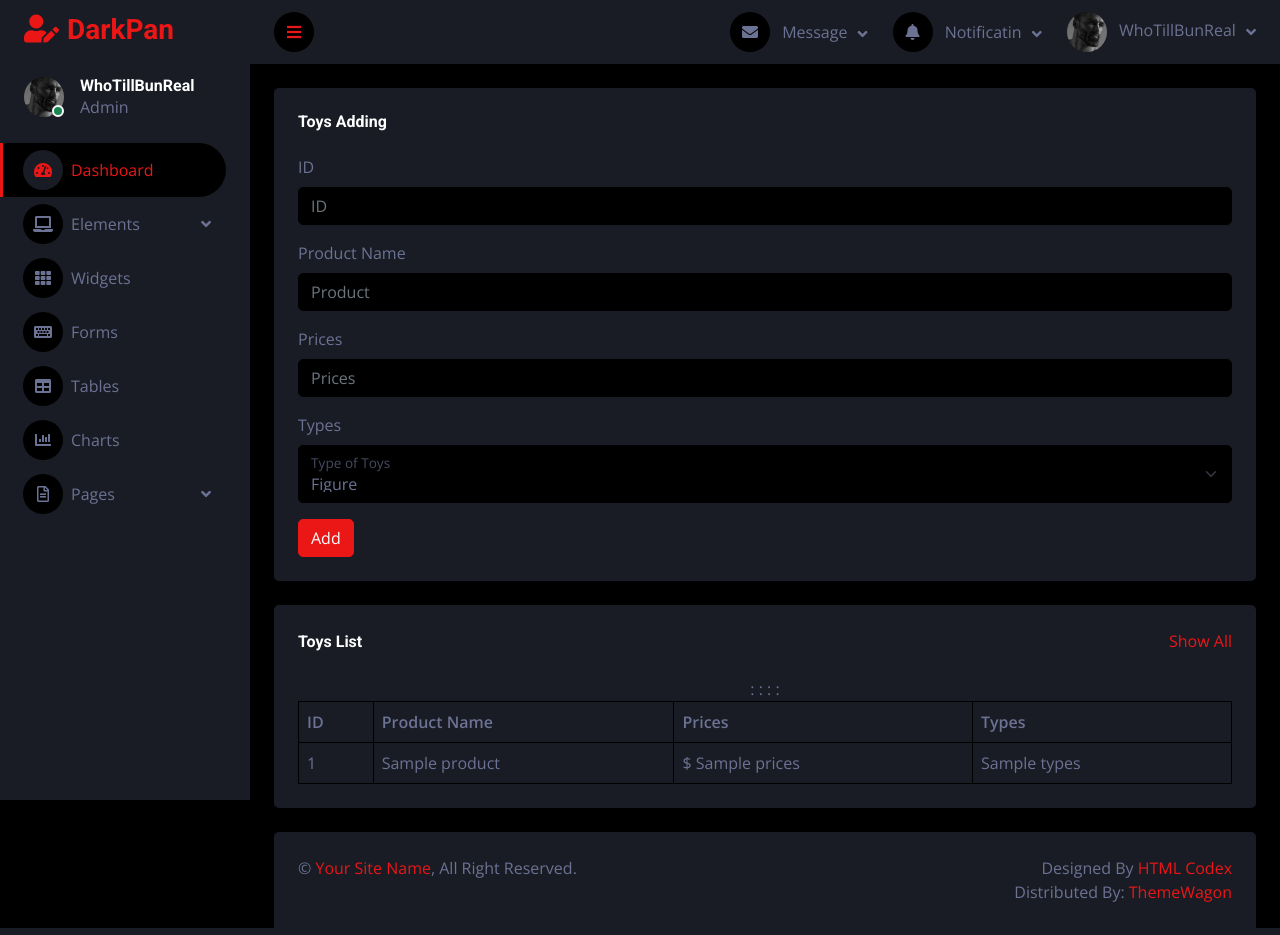
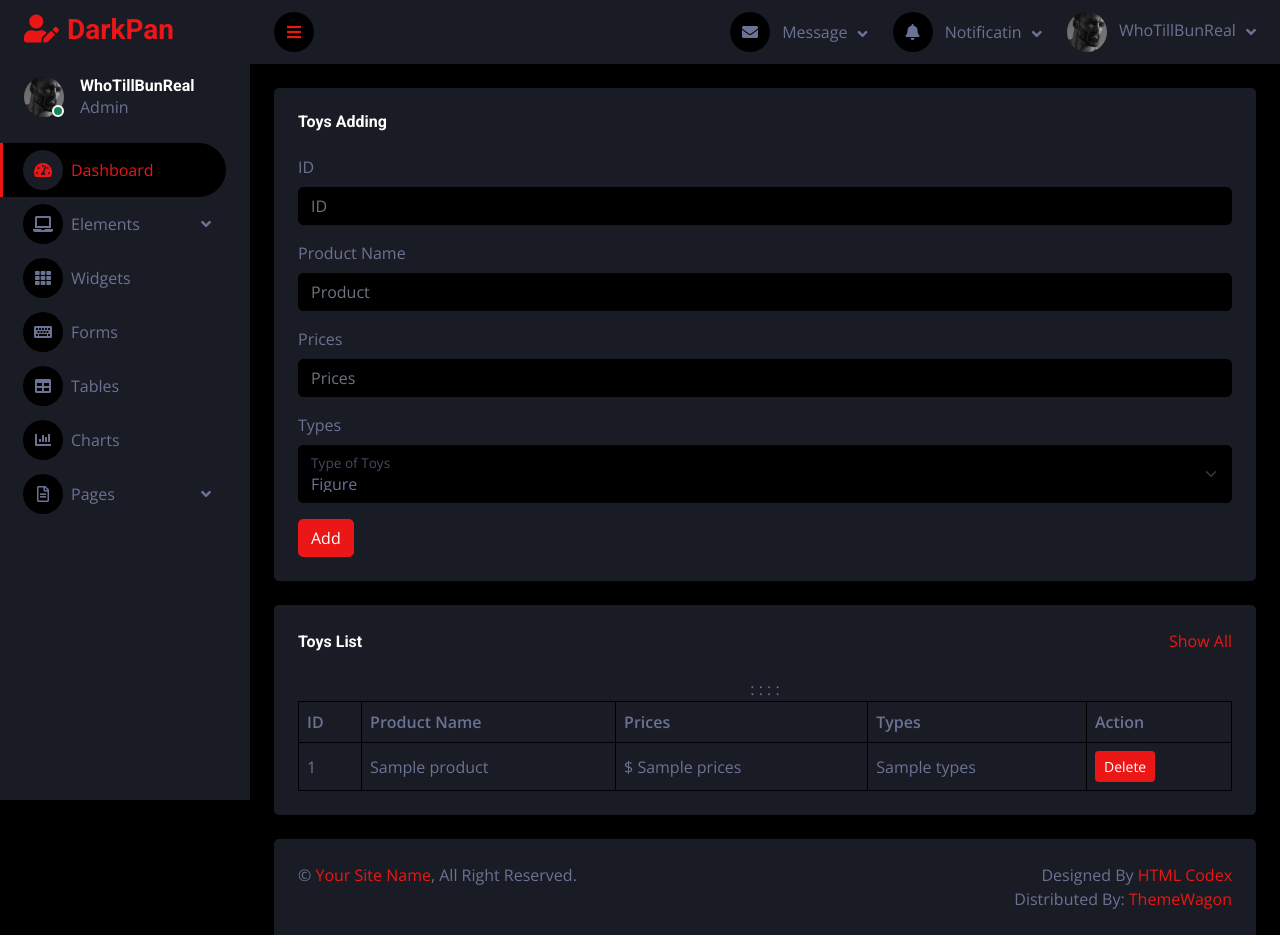
Before and after one commit to UwU-Yuuhaku-OwO/WebTesting, a Node server app: template views/index1.ejs in a window 1280 px wide. Run offline with Node 20, Linux system fonts and the light colour scheme; the template is opened without the code that fills it: most values are stand-ins (such as "Sample title", 1, 10 or a date in 2020); some libraries are stand-ins or nearby versions.

Commit message:
up "Delete" function

```diff
--- a/server.js
+++ b/server.js
@@ -6,6 +6,7 @@
 const app = express();
 
 const MongoClient = require('mongodb').MongoClient
+const ObjectId = require('mongodb').ObjectId
 
 const connectionString = 'mongodb+srv://WhoTill:who123@cluster0.hjfsdes.mongodb.net/test'
 
@@ -89,12 +90,12 @@
 
 
 
-          app.delete('/delete', (req, res) => {
+          app.get('/delete/:id', (req, res) => {
             quotesCollection.deleteOne(
-                { id: req.body.id }
+                { _id: new ObjectId(req.params.id) }
             )
             .then(result => {
-                res.json(`Deleted`)
+                res.redirect('/')
             })
             .catch(error => console.error(error))
         })
--- a/views/index1.ejs
+++ b/views/index1.ejs
@@ -249,7 +249,7 @@
                                     <th scope="col">Product Name</th>
                                     <th scope="col">Prices</th>
                                     <th scope="col">Types</th>
-                                    <!-- <th scope="col">Action</th> -->
+                                    <th scope="col">Action</th>
                                 </tr>
                             </thead>
                             <tbody class="quotes">
@@ -259,10 +259,9 @@
                                         <td><%= quotes[i].Product %></td>:
                                         <td>$ <%= quotes[i].Prices %></td>:
                                         <td><%= quotes[i].Types %></td>:
-                                        <!-- <td>
-                                            <input type="hidden" name="ID" value="<%= quotes[i].id %>">
-                                            <button class="btn btn-sm btn-primary" id="delete-button">Delete</button>
-                                        </td> -->
+                                        <td>
+                                            <a href="delete/<%= quotes[i]._id  %>" class="btn btn-sm btn-primary">Delete</a>
+                                        </td>
                                     </tr>
                                 <% } %>
                             </tbody>
```
